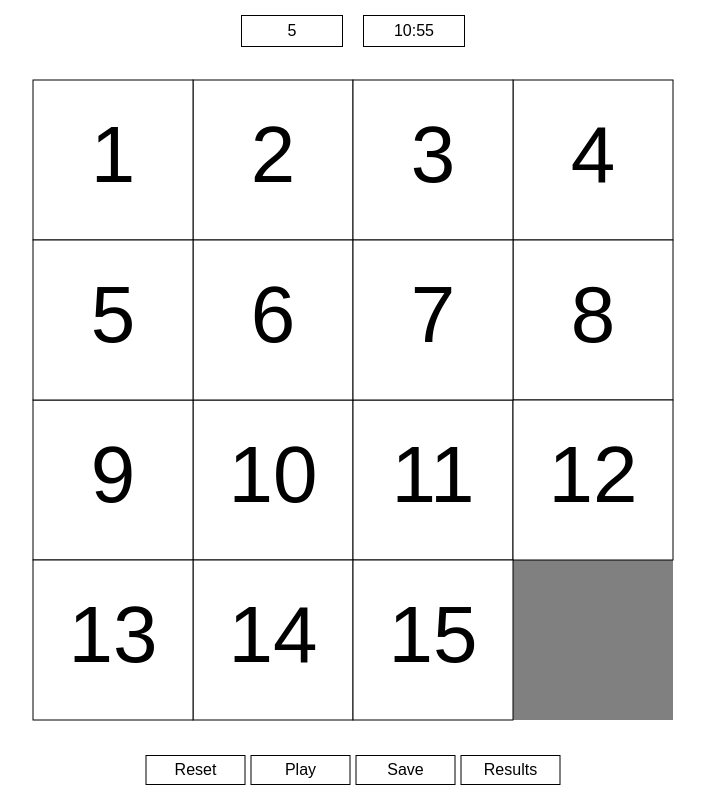
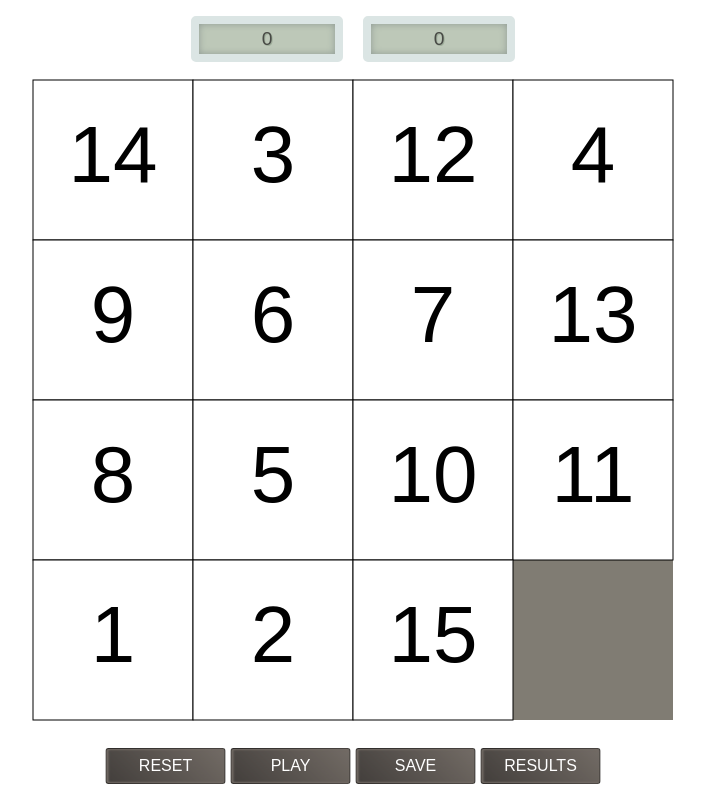
Before and after one commit to pavelgorbach/n-puzzle, a website built with webpack: page gem-puzzle/index.html in a window 1280 px wide. Shown: the whole page, without its empty margins (287-992 px from the left). Built offline with nearby package versions, Linux system fonts and the light colour scheme.

Commit message:
feat: implement Rest button, Counter
adjust styles

```diff
--- a/gem-puzzle/src/localStorage.ts
+++ b/gem-puzzle/src/localStorage.ts
@@ -34,7 +34,7 @@ export default abstract class GameProgressLocalStorage {
       tiles: tiles,
       paused: state.paused,
       time: state.time,
-      moves: state.moves,
+      count: state.count,
       unoccupiedPosition: state.unoccupiedPosition
     }
 
--- a/gem-puzzle/src/puzzle.ts
+++ b/gem-puzzle/src/puzzle.ts
@@ -19,7 +19,7 @@ export const DEFAULT_OPTIONS: Options = {
 }
 
 const INITIAL_STATE: I.LocalStorageState = {
-  moves: 0,
+  count: 0,
   time: 0,
   paused: true,
   tiles: [],
@@ -27,17 +27,21 @@ const INITIAL_STATE: I.LocalStorageState = {
   unoccupiedPosition: { x: 3, y: 3 }
 }
 export default class Puzzle {
+  private options: Options
   private state: I.PuzzleState
 
   private rootEl: HTMLElement
   private displayEl: HTMLElement
+  private counterEl: HTMLElement
   private canvasEl: HTMLCanvasElement
   private controlsEl: HTMLElement
+  private resetButtonEl: HTMLElement
 
   private ctx: CanvasRenderingContext2D
   private canvasDims: I.CanvasDims
 
   constructor(rootEl: HTMLElement, initialState = INITIAL_STATE, options: Options = DEFAULT_OPTIONS) {
+    this.options = options
     this.rootEl = rootEl
 
     const display = document.createElement('div')
@@ -45,11 +49,12 @@ export default class Puzzle {
 
     const counter = document.createElement('div')
     counter.classList.add('counter')
-    counter.innerText = '5'
+    counter.innerText = `${initialState.count}`
+    this.counterEl = counter
 
     const timer = document.createElement('div')
     timer.classList.add('timer')
-    timer.innerText = '10:55'
+    timer.innerText = `${initialState.time}`
 
     display.append(counter, timer)
     this.displayEl = display
@@ -60,6 +65,7 @@ export default class Puzzle {
     const resetButton = document.createElement('button')
     resetButton.classList.add('button')
     resetButton.innerText = 'Reset'
+    this.resetButtonEl = resetButton
 
     const playButton = document.createElement('button')
     playButton.classList.add('button')
@@ -90,8 +96,7 @@ export default class Puzzle {
     let initialTiles = initialState.tiles
 
     if(initialTiles.length === 0) {
-      const generatedTiles = utils.generateTiles(initialState.tileMatrix)
-      initialTiles = utils.shuffleTiles(generatedTiles)
+      initialTiles = utils.generateTiles(initialState.tileMatrix)
     }
 
     initialTiles.forEach((tile) => {
@@ -111,13 +116,29 @@ export default class Puzzle {
     this.mount()
   }
 
-  stopAndShuffle() {
-    const arr = [...this.state.tiles.values()]
-    const shuffledTiels = utils.shuffleTiles(arr)
+  reset() {
+    const tiles: Map<I.TileId, TileComponent> = new Map()
+    const generatedTiles = utils.generateTiles(this.state.tileMatrix)
 
-    shuffledTiels.forEach((tile) => {
-      this.state.tiles.set(tile.id, tile)
+    generatedTiles.forEach((tile) => {
+      tiles.set(
+        tile.id,
+        new TileComponent(tile, {
+          borderWidth: this.options.tileBorderWidth,
+          strokeColor: this.options.defaultTileStrokeColor,
+          textAlign: this.options.tileTextAlign,
+          textBaseLine: this.options.tileTextBaseLine
+        })
+      )
     })
+
+    this.state.tiles = tiles
+    this.state.count = 0
+    this.state.unoccupiedPosition = {
+      x: this.state.tileMatrix - 1,
+      y: this.state.tileMatrix - 1
+    }
+    this.counterEl.innerHTML = `${this.state.count}`
 
     this.render()
   }
@@ -142,8 +163,15 @@ export default class Puzzle {
         this.state.unoccupiedPosition = tileMatch.positionOnBoard
         tileMatch.positionOnBoard = newPositionOnBoard
 
+        this.state.count++
+        this.counterEl.innerText = `${this.state.count}`
+
         this.render()
       }
+    })
+
+    this.resetButtonEl.addEventListener('click', (e) => {
+      this.reset()
     })
   }
 
@@ -200,7 +228,7 @@ export default class Puzzle {
       })
 
       this.ctx.beginPath()
-      this.ctx.fillStyle = 'gray'
+      this.ctx.fillStyle = '#807C73'
       this.ctx.fillRect(boardDims.x, boardDims.y, boardDims.size, boardDims.size)
       this.ctx.closePath()
 
--- a/gem-puzzle/src/structs.ts
+++ b/gem-puzzle/src/structs.ts
@@ -14,7 +14,7 @@ export const Tile: Struct<I.TileDTO> = object({
 
 export const LocalStorageState: Struct<I.LocalStorageState> = object({
   tileMatrix: union([ literal(3), literal(4), literal(5), literal(6), literal(7), literal(8) ]),
-  moves: number(),
+  count: number(),
   time: number(),
   paused: boolean(),
   tiles: array(Tile),
--- a/gem-puzzle/src/style.css
+++ b/gem-puzzle/src/style.css
@@ -1,32 +1,42 @@
 #root {
   position: fixed;
-  left: 0;
-  top: 0;
+  left: 50%;
+  top: 50%;
+  transform: translate(-50%, -50%);
   width: 100vw;
   height: 100vh;
   z-index: 1;
-  min-width: 400px;
+  max-width: 2800px;
+  max-height: 2800px;
+  min-width: 320px;
 }
 
 .display {
   width: 100%;
   position: absolute;
-  top: 15px;
+  top: min(2vh, 2vw);
   display: flex;
   column-gap: 20px;
-  row-gap: 15px;
   justify-content: center;
 }
 
 .counter, .timer {
-  width: 100px;
-  height: 30px;
-  border-radius: 0;
-  border: 1px solid black;
+  padding: 0;
+  margin: 0;
+  width: min(17vh, 17vw);
+  height: min(3.7vh, 3.7vw);
+  max-width: 200px;
+  border: min(1vh, 1vw) solid #DBE5E4;
+  border-radius: 5px;
   display: flex;
   align-items: center;
   justify-content: center;
   font-family: sans-serif;
+  font-size: min(2.4vh, 2.4vw);
+  background-color: #BDC8B8;
+  text-shadow: 1px 1px 0px #9EAD9A;
+  box-shadow: inset 0px 0px 7px 0px #8F9A94;
+  color: #484A45;
 }
 
 .canvas {
@@ -42,15 +52,31 @@
   position: absolute;
   left: 50%;
   transform: translateX(-50%);
-  bottom: 15px;
+  bottom: min(2vh, 2vw);
 }
 
 .button {
-  width: 100px;
-  height: 30px;
-  border-radius: 0;
-  border: 1px solid black;
-  background: none;
+  box-sizing: border-box;
+  padding: 0;
+  margin: 0;
+  width: min(15vh, 15vw);
+  height: min(4.5vh, 4.5vw);
+  border: min(0.2vh, 0.2vw) solid rgba(0,0,0,.3);
+  border-radius: 3px;
+  background: linear-gradient(45deg, #423E3B, #726B65);
   cursor: pointer;
+  display: flex;
+  align-items: center;
+  justify-content: center;
   font-family: sans-serif;
+  font-size: min(2vh, 2vw);
+  text-transform: uppercase;
+  color: white;
+  box-shadow: inset 1px 0px 2px 1px #726B65;
+  font-weight: 300;
 }
+
+.button:hover {
+  background: linear-gradient(40deg, black, #423E3B);
+  box-shadow: inset 1px 0px 2px 1px #31312F;
+}
--- a/gem-puzzle/src/types.ts
+++ b/gem-puzzle/src/types.ts
@@ -26,7 +26,7 @@ export type CanvasDims = {
 
 export type PuzzleState = {
   tileMatrix: TileMatrix
-  moves: number
+  count: number
   time: number
   paused: boolean
   tiles: Map<TileId, TileComponent>
@@ -35,7 +35,7 @@ export type PuzzleState = {
 
 export type LocalStorageState = {
   tileMatrix: TileMatrix
-  moves: number
+  count: number
   time: number
   paused: boolean
   tiles: TileDTO[]
--- a/gem-puzzle/src/utils.ts
+++ b/gem-puzzle/src/utils.ts
@@ -15,7 +15,7 @@ export function getBoardDimensions(p: {
   tileMatrix: I.TileMatrix
 }) {
   const min = Math.min(p.canvasSize.width, p.canvasSize.height)
-  const tileSize = min / p.tileMatrix - 40
+  const tileSize = min / p.tileMatrix - (min / 20)
   const boardSize = tileSize * p.tileMatrix
   const x = (p.canvasSize.width - boardSize) / 2
   const y = (p.canvasSize.height - boardSize) / 2
@@ -44,6 +44,7 @@ export function isTileNextToUnoccupied(tile: I.Position, unoccupied: I.Position)
 export function generateTiles(matrix: number): I.TileDTO[] {
   const length = Math.pow(matrix, 2) - 1
   const ids = Array.from({ length }, (_, idx) => idx.toString())
+  const shuffledIds = shuffle(ids)
 
   const tiles: I.TileDTO[] = []
 
@@ -51,9 +52,9 @@ export function generateTiles(matrix: number): I.TileDTO[] {
 
   for(let i = 0; i < matrix; i++) {
     for(let j = 0; j < matrix; j++) {
-      if(ids[idx]) {
+      if(shuffledIds[idx]) {
         tiles.push({
-          id: ids[idx] as I.TileId,
+          id: shuffledIds[idx] as I.TileId,
           positionOnBoard: { x: j, y: i },
         })
       }
@@ -64,7 +65,7 @@ export function generateTiles(matrix: number): I.TileDTO[] {
   return tiles
 }
 
-export function shuffleTiles<T>(data: T[]) {
+export function shuffle<T>(data: T[]) {
   const arr = [...data]
 
   for (let i = arr.length - 1; i > 0; i--) {
```
